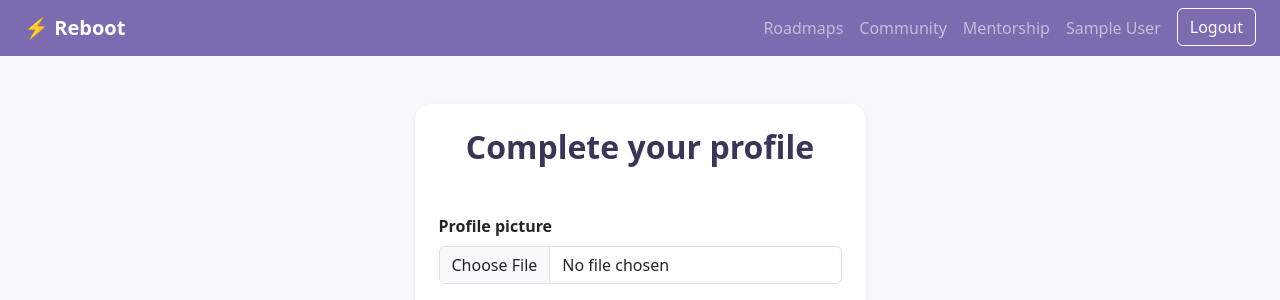
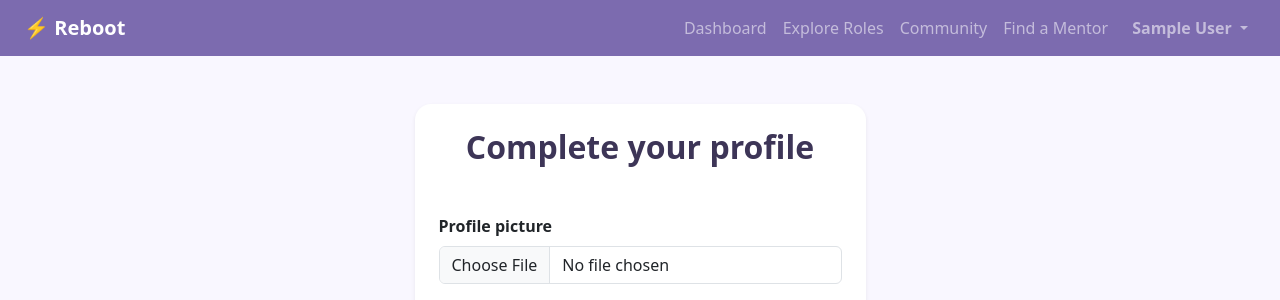
Before and after one commit to t09Simi/reboot, a Django app: page /accounts/profile/ in a window 1280 px wide. Shown: the top 300 px of the page. Run offline with Django 5.2, Linux system fonts and the light colour scheme; the visitor is signed in with stand-in values (Sample User, id 1).

Commit message:
Update navbar with role based navigation and add VS Code debug config

```diff
--- a/templates/base.html
+++ b/templates/base.html
@@ -13,31 +13,124 @@
 <body>
 
     <!-- Navigation -->
-    <nav class="navbar navbar-expand-lg navbar-dark bg-dark px-4">
-    <a class="navbar-brand fw-bold" href="{% url 'core:home' %}">⚡ Reboot</a>
-    <div class="collapse navbar-collapse">
-        <ul class="navbar-nav ms-auto">
-            <li class="nav-item"><a class="nav-link" href="#">Roadmaps</a></li>
-            <li class="nav-item"><a class="nav-link" href="#">Community</a></li>
-            <li class="nav-item"><a class="nav-link" href="#">Mentorship</a></li>
+    <nav class="navbar navbar-expand-lg navbar-dark px-4">
+    <!-- Brand — links to dashboard if logged in, home if logged out -->
+    {% if request.user.is_authenticated %}
+        <a class="navbar-brand fw-bold" href="{% url 'core:dashboard' %}">⚡ Reboot</a>
+    {% else %}
+        <a class="navbar-brand fw-bold" href="{% url 'core:home' %}">⚡ Reboot</a>
+    {% endif %}
+
+    <!-- Mobile toggle -->
+    <button class="navbar-toggler" type="button"
+            data-bs-toggle="collapse"
+            data-bs-target="#navbarContent">
+        <span class="navbar-toggler-icon"></span>
+    </button>
+
+    <div class="collapse navbar-collapse" id="navbarContent">
+        <ul class="navbar-nav ms-auto align-items-center">
+
             {% if request.user.is_authenticated %}
+
+                {% if request.user.role == 'career_gaper' %}
+                    <!-- Career Gaper Nav -->
+                    <li class="nav-item">
+                        <a class="nav-link" href="{% url 'core:dashboard' %}">
+                            Dashboard
+                        </a>
+                    </li>
+                    <li class="nav-item">
+                        <a class="nav-link" href="{% url 'concepts:job_roles_list' %}">
+                            Explore Roles
+                        </a>
+                    </li>
+                    <li class="nav-item">
+                        <a class="nav-link" href="#">Community</a>
+                    </li>
+                    <li class="nav-item">
+                        <a class="nav-link" href="#">Find a Mentor</a>
+                    </li>
+
+                {% elif request.user.role == 'mentor' %}
+                    <!-- Mentor Nav -->
+                    <li class="nav-item">
+                        <a class="nav-link" href="{% url 'core:dashboard' %}">
+                            Dashboard
+                        </a>
+                    </li>
+                    <li class="nav-item">
+                        <a class="nav-link" href="#">Resources</a>
+                    </li>
+                    <li class="nav-item">
+                        <a class="nav-link" href="#">Community</a>
+                    </li>
+                    <li class="nav-item">
+                        <a class="nav-link" href="#">My Schedule</a>
+                    </li>
+                    <li class="nav-item">
+                        <a class="nav-link" href="#">Requests</a>
+                    </li>
+
+                {% endif %}
+
+                <!-- User dropdown — same for both roles -->
+                <li class="nav-item dropdown ms-2">
+                    <a class="nav-link dropdown-toggle fw-semibold"
+                       href="#"
+                       role="button"
+                       data-bs-toggle="dropdown">
+                        {{ request.user.name }}
+                    </a>
+                    <ul class="dropdown-menu dropdown-menu-end">
+                        {% if request.user.role == 'career_gaper' %}
+                            <li>
+                                <a class="dropdown-item" href="{% url 'accounts:profile' %}">
+                                    My Profile
+                                </a>
+                            </li>
+                        {% elif request.user.role == 'mentor' %}
+                            <li>
+                                <a class="dropdown-item" href="{% url 'accounts:mentor_profile' %}">
+                                    My Profile
+                                </a>
+                            </li>
+                        {% endif %}
+                        <li><hr class="dropdown-divider"></li>
+                        <li>
+                            <a class="dropdown-item text-danger"
+                               href="{% url 'accounts:logout' %}">
+                                Logout
+                            </a>
+                        </li>
+                    </ul>
+                </li>
+
+            {% else %}
+                <!-- Logged out Nav -->
                 <li class="nav-item">
-                    <a class="nav-link" href="#">{{ request.user.name }}</a>
+                    <a class="nav-link" href="#">About</a>
                 </li>
                 <li class="nav-item">
-                    <a class="btn btn-outline-light ms-2" href="{% url 'accounts:logout' %}">Logout</a>
-                </li>
-            {% else %}
-                <li class="nav-item">
-                    <a class="btn btn-outline-light ms-2" href="{% url 'accounts:login' %}">Login</a>
+                    <a class="btn btn-outline-light ms-2"
+                       href="{% url 'accounts:login' %}">
+                        Login
+                    </a>
                 </li>
                 <li class="nav-item">
-                    <a class="btn btn-light ms-2 text-dark" href="{% url 'accounts:register' %}">Join Reboot</a>
+                    <a class="btn btn-light ms-2 fw-semibold"
+                       style="color: var(--reboot-primary);"
+                       href="{% url 'accounts:register' %}">
+                        Join Reboot
+                    </a>
                 </li>
+
             {% endif %}
+
         </ul>
     </div>
-    </nav>
+</nav>
+
 
     <!-- Main Content -->
     <main class="container mt-4">
```
